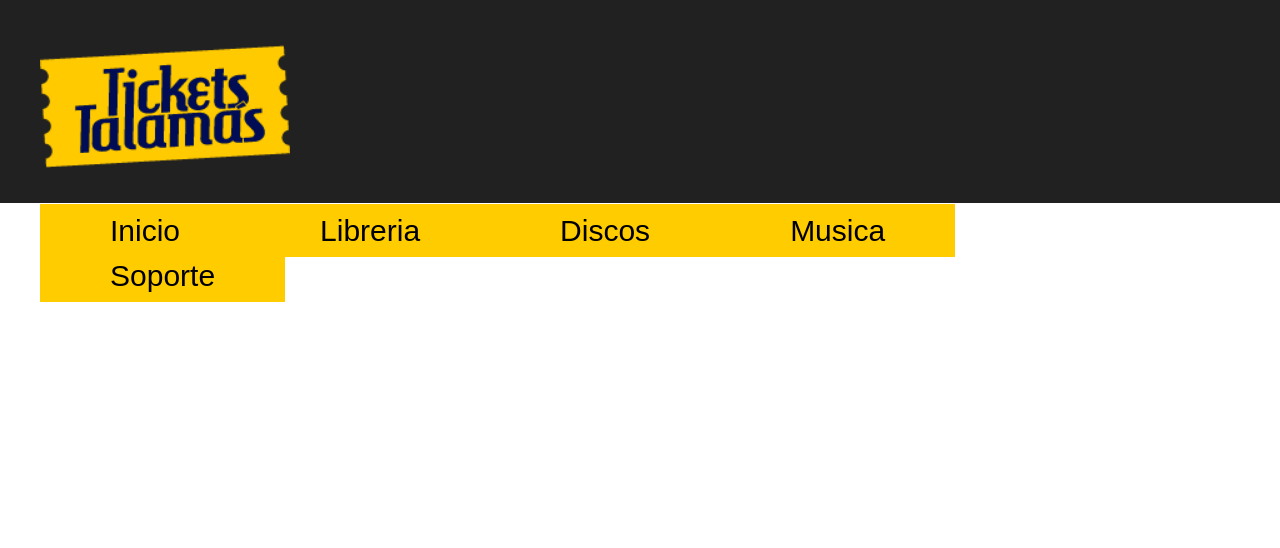
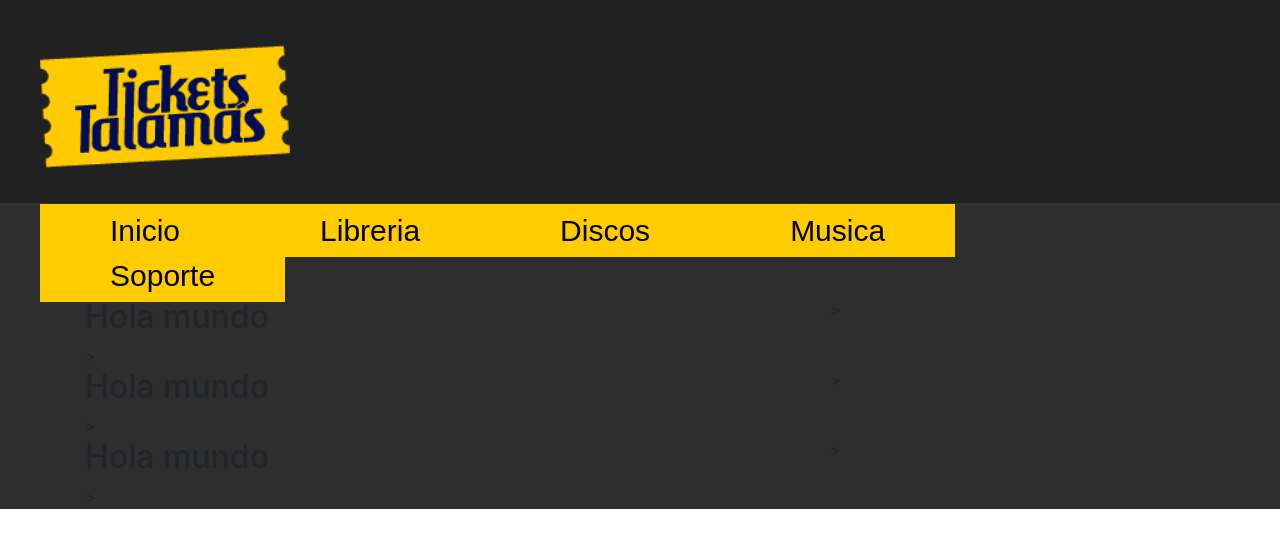
Before and after one commit to TiendaTalamas/TiendaTalamas, an Angular app: page /pie in a window 1280 px wide. Shown: the top 548 px of the page. Built offline with nearby package versions, Linux system fonts and the light colour scheme.

Commit message:
Cambios Mios

```diff
--- a/src/app/componentes/footer/pie/pie.component.css
+++ b/src/app/componentes/footer/pie/pie.component.css
@@ -1,9 +1,4 @@
-.pie
-{
-    background-color:black;
-    margin-top:100%;
-    color:black;
-
-
+footer {
+background-color: #2e2e2e;
 
 }
--- a/src/app/componentes/footer/pie/pie.component.html
+++ b/src/app/componentes/footer/pie/pie.component.html
@@ -0,0 +1,29 @@
+
+<footer>
+    <div class="container">
+      <div class="row">
+       <div class="col col-sm-8">
+       <h2>
+          Hola mundo
+       </h2>>
+
+    </div>>
+</div>
+<div class="row">
+    <div class="col col-sm-8">
+    <h2>
+       Hola mundo
+    </h2>>
+
+ </div>>
+</div>
+<div class="row">
+    <div class="col col-sm-8">
+    <h2>
+       Hola mundo
+    </h2>>
+
+ </div>>
+</div>
+  </div>
+  </footer>
```
